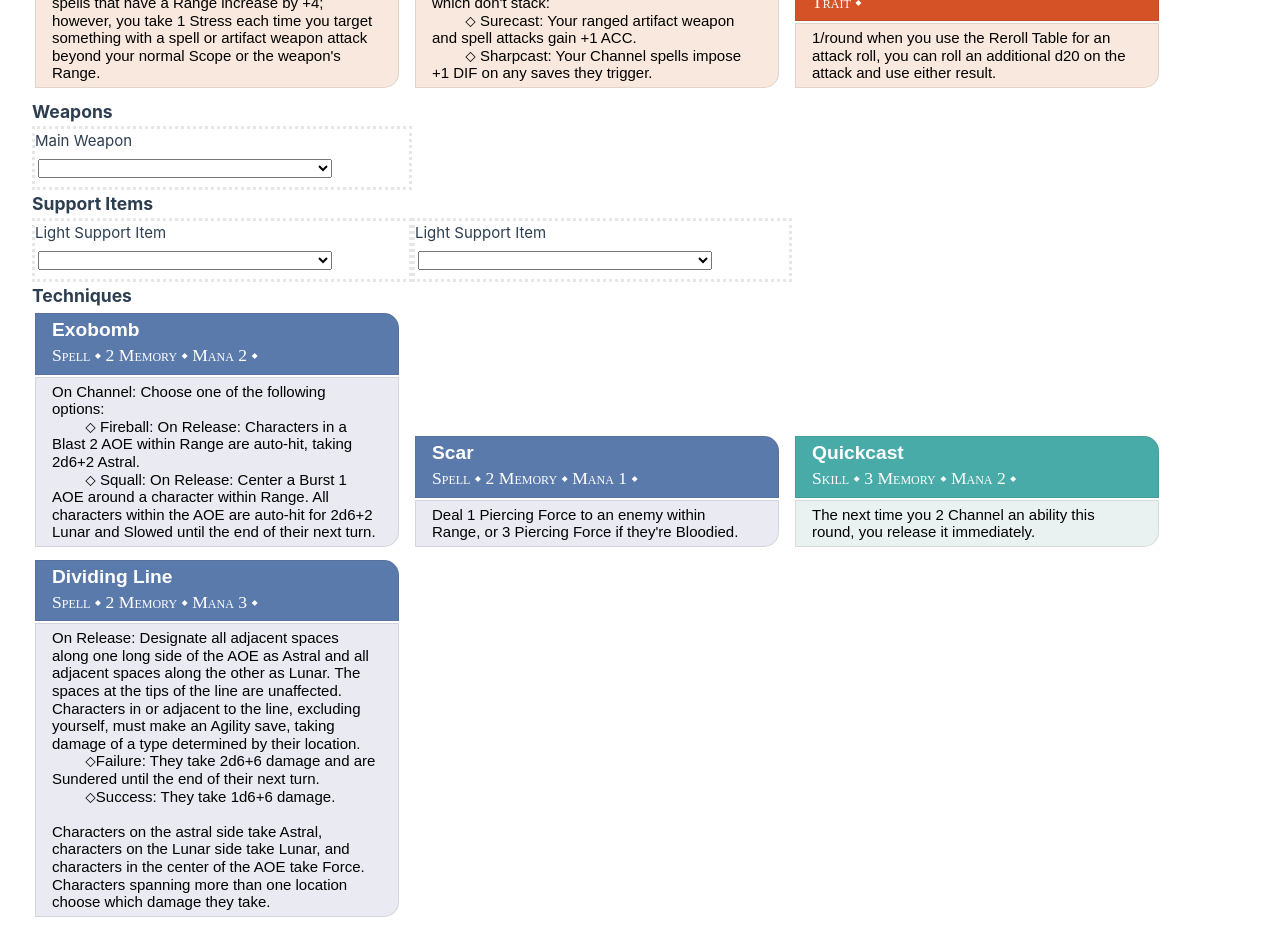
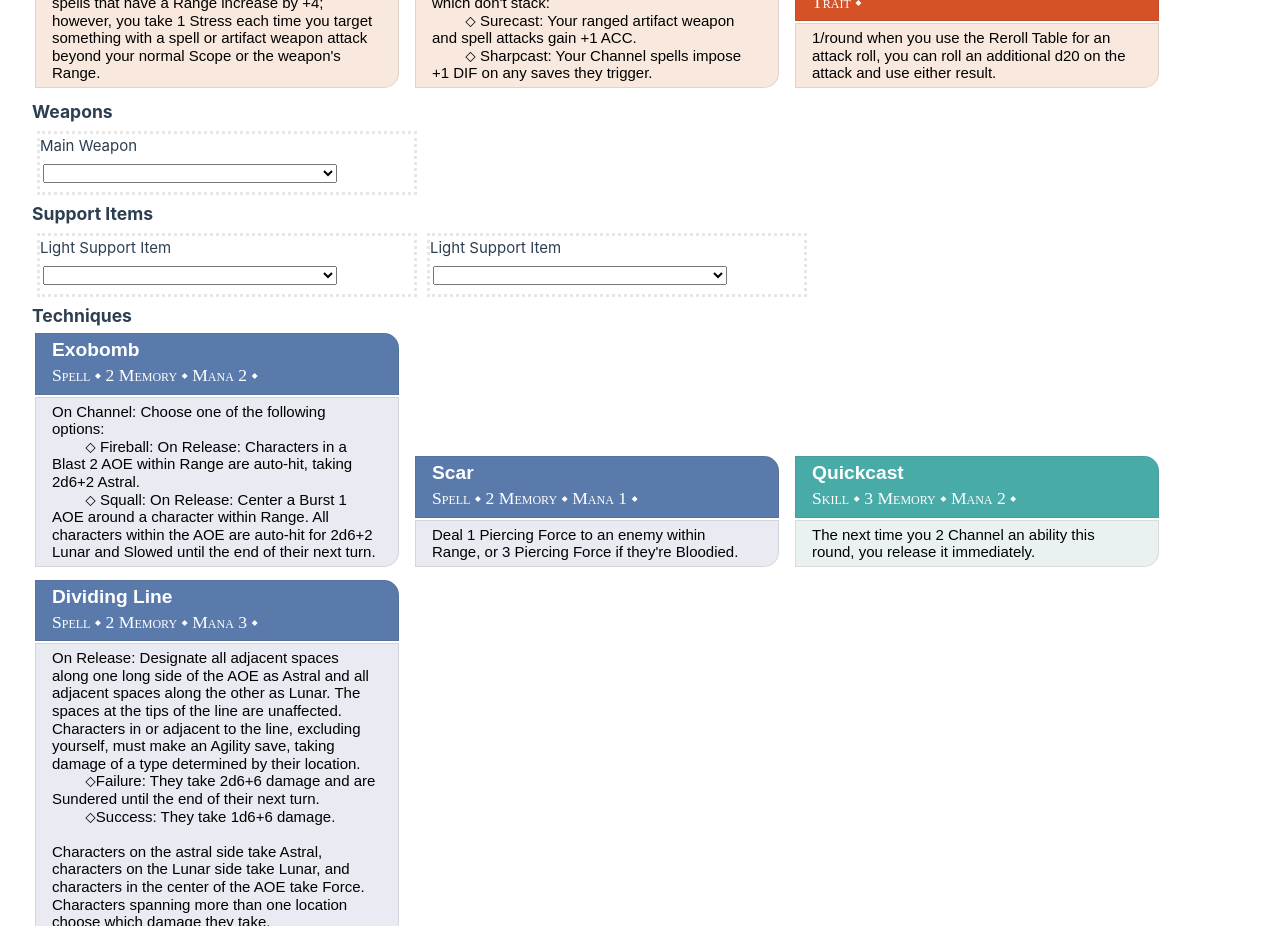
Before and after one commit to nimoooos/echofinder, a Vue app: page / in a window 1280 px wide. Shown: the part 900-1826 px from the top of the page. Built offline with nearby package versions, Linux system fonts and the light colour scheme.

Commit message:
fix: slotselector layout

```diff
--- a/src/components/CharacterCreator/slotSelect.vue
+++ b/src/components/CharacterCreator/slotSelect.vue
@@ -73,16 +73,16 @@ const slot2Feature = ref<string>();
   border: 3px dotted var(--color-border);
   width: 380px;
   display: inline-block;
+  margin: 5px;
 }
 
 .SlotSelectWrapper.WideWrapper {
-  border: 3px dotted var(--color-border);
   width: 765px;
-  display: inline-block;
 }
 
 table#slot-holder {
   width: 100%;
+  table-layout: fixed;
 }
 
 select {
```
